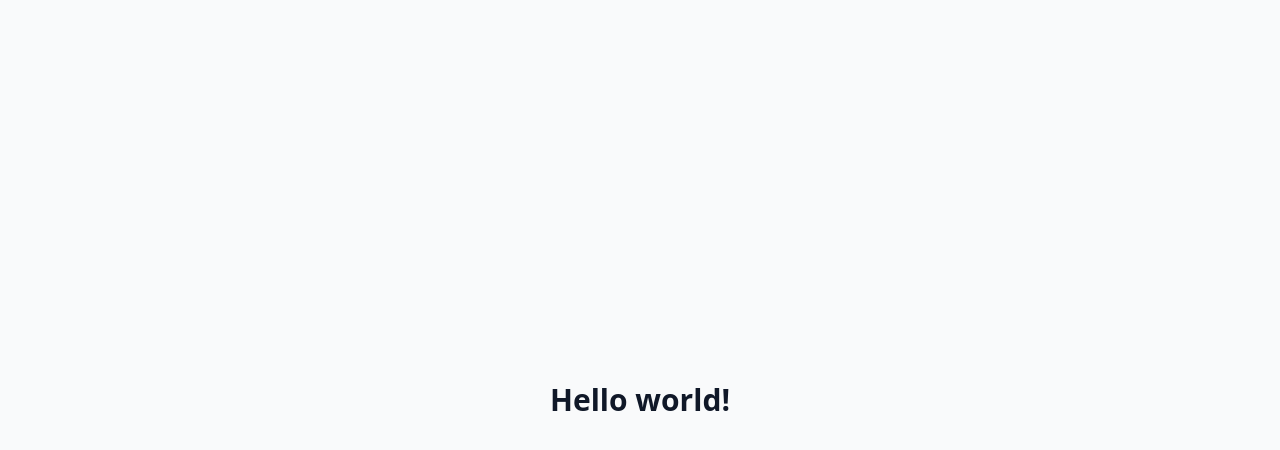
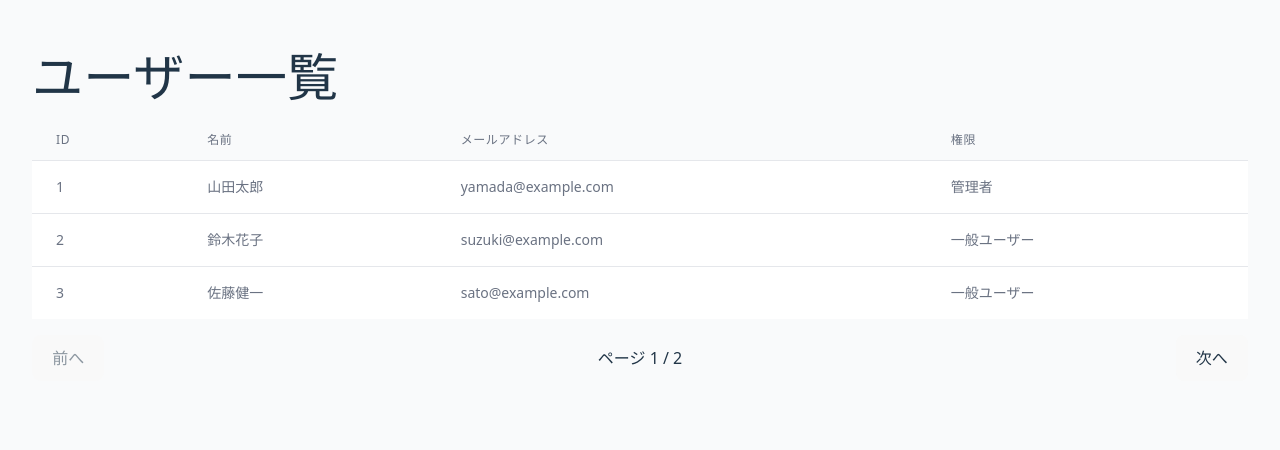
Before and after one commit to HMasataka/vite-tailwind-ts-playground, a React (Vite) app: page / in a window 1280 px wide. Shown: the top 450 px of the page. Built offline with nearby package versions, Linux system fonts and the light colour scheme.

Commit message:
Feat table sample

```diff
--- a/src/App.tsx
+++ b/src/App.tsx
@@ -1,10 +1,10 @@
-import { DefaultLayout } from './components/templates/DefaultLayout';
-import { Home } from './components/pages/Home';
+import { DefaultLayout } from "./components/templates/DefaultLayout";
+import { TableSample } from "./components/pages/TableSample";
 
 function App() {
   return (
     <DefaultLayout>
-      <Home />
+      <TableSample />
     </DefaultLayout>
   );
 }
--- /dev/null
+++ b/src/components/organisms/Table/index.tsx
@@ -0,0 +1,84 @@
+import { useTable } from "../../../hooks/useTable";
+
+interface TableProps<T> {
+  data: T[];
+  columns: {
+    key: keyof T;
+    header: string;
+    width?: string;
+  }[];
+  pageSize?: number;
+}
+
+export const Table = <T extends object>({
+  data,
+  columns,
+  pageSize = 10,
+}: TableProps<T>) => {
+  const {
+    currentPage,
+    totalPages,
+    currentData,
+    setCurrentPage,
+    columns: tableColumns,
+  } = useTable({
+    data,
+    columns,
+    pageSize,
+  });
+
+  return (
+    <div className="w-full overflow-x-auto">
+      <table className="min-w-full divide-y divide-gray-200">
+        <thead className="bg-gray-50">
+          <tr>
+            {tableColumns.map((column) => (
+              <th
+                key={column.key as string}
+                scope="col"
+                className={`px-6 py-3 text-left text-xs font-medium text-gray-500 uppercase tracking-wider ${
+                  column.width ? `w-${column.width}` : ""
+                }`}
+              >
+                {column.header}
+              </th>
+            ))}
+          </tr>
+        </thead>
+        <tbody className="bg-white divide-y divide-gray-200">
+          {currentData.map((row, rowIndex) => (
+            <tr key={rowIndex} className="hover:bg-gray-50">
+              {tableColumns.map((column) => (
+                <td
+                  key={column.key as string}
+                  className="px-6 py-4 whitespace-nowrap text-sm text-gray-500"
+                >
+                  {row[column.key] as React.ReactNode}
+                </td>
+              ))}
+            </tr>
+          ))}
+        </tbody>
+      </table>
+      <div className="flex justify-between items-center mt-4">
+        <button
+          onClick={() => setCurrentPage(currentPage - 1)}
+          disabled={currentPage === 1}
+          className="px-4 py-2 bg-gray-200 rounded disabled:opacity-50"
+        >
+          前へ
+        </button>
+        <span>
+          ページ {currentPage} / {totalPages}
+        </span>
+        <button
+          onClick={() => setCurrentPage(currentPage + 1)}
+          disabled={currentPage === totalPages}
+          className="px-4 py-2 bg-gray-200 rounded disabled:opacity-50"
+        >
+          次へ
+        </button>
+      </div>
+    </div>
+  );
+};
--- /dev/null
+++ b/src/components/pages/TableSample/index.tsx
@@ -0,0 +1,32 @@
+import { Table } from '../../organisms/Table';
+
+interface User {
+  id: number;
+  name: string;
+  email: string;
+  role: string;
+}
+
+const sampleData: User[] = [
+  { id: 1, name: '山田太郎', email: 'yamada@example.com', role: '管理者' },
+  { id: 2, name: '鈴木花子', email: 'suzuki@example.com', role: '一般ユーザー' },
+  { id: 3, name: '佐藤健一', email: 'sato@example.com', role: '一般ユーザー' },
+  { id: 4, name: '田中由美', email: 'tanaka@example.com', role: '管理者' },
+  { id: 5, name: '伊藤正', email: 'ito@example.com', role: '一般ユーザー' },
+];
+
+const columns = [
+  { key: 'id' as keyof User, header: 'ID', width: '1/12' },
+  { key: 'name' as keyof User, header: '名前', width: '3/12' },
+  { key: 'email' as keyof User, header: 'メールアドレス', width: '4/12' },
+  { key: 'role' as keyof User, header: '権限', width: '2/12' },
+];
+
+export const TableSample = () => {
+  return (
+    <div className="p-4">
+      <h1 className="text-2xl font-bold mb-4">ユーザー一覧</h1>
+      <Table data={sampleData} columns={columns} pageSize={3} />
+    </div>
+  );
+};
--- /dev/null
+++ b/src/hooks/useTable.ts
@@ -0,0 +1,45 @@
+import { useState, useMemo } from "react";
+
+interface TableColumn<T> {
+  key: keyof T;
+  header: string;
+  width?: string;
+}
+
+interface UseTableProps<T> {
+  data: T[];
+  columns: TableColumn<T>[];
+  pageSize?: number;
+}
+
+interface UseTableReturn<T> {
+  currentPage: number;
+  totalPages: number;
+  currentData: T[];
+  setCurrentPage: (page: number) => void;
+  columns: TableColumn<T>[];
+}
+
+export const useTable = <T extends object>({
+  data,
+  columns,
+  pageSize = 10,
+}: UseTableProps<T>): UseTableReturn<T> => {
+  const [currentPage, setCurrentPage] = useState(1);
+
+  const totalPages = Math.ceil(data.length / pageSize);
+
+  const currentData = useMemo(() => {
+    const startIndex = (currentPage - 1) * pageSize;
+    const endIndex = startIndex + pageSize;
+    return data.slice(startIndex, endIndex);
+  }, [data, currentPage, pageSize]);
+
+  return {
+    currentPage,
+    totalPages,
+    currentData,
+    setCurrentPage,
+    columns,
+  };
+};
```
